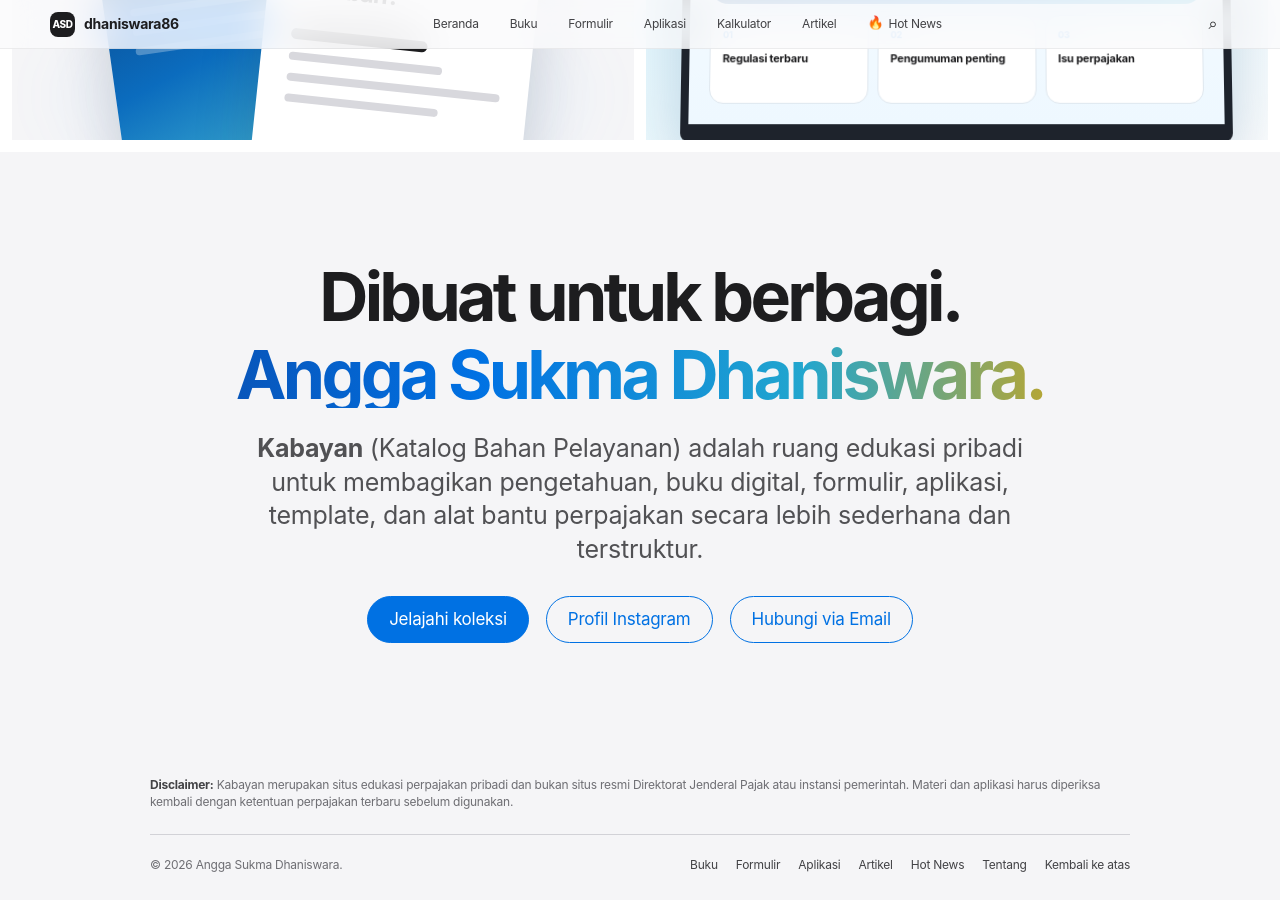
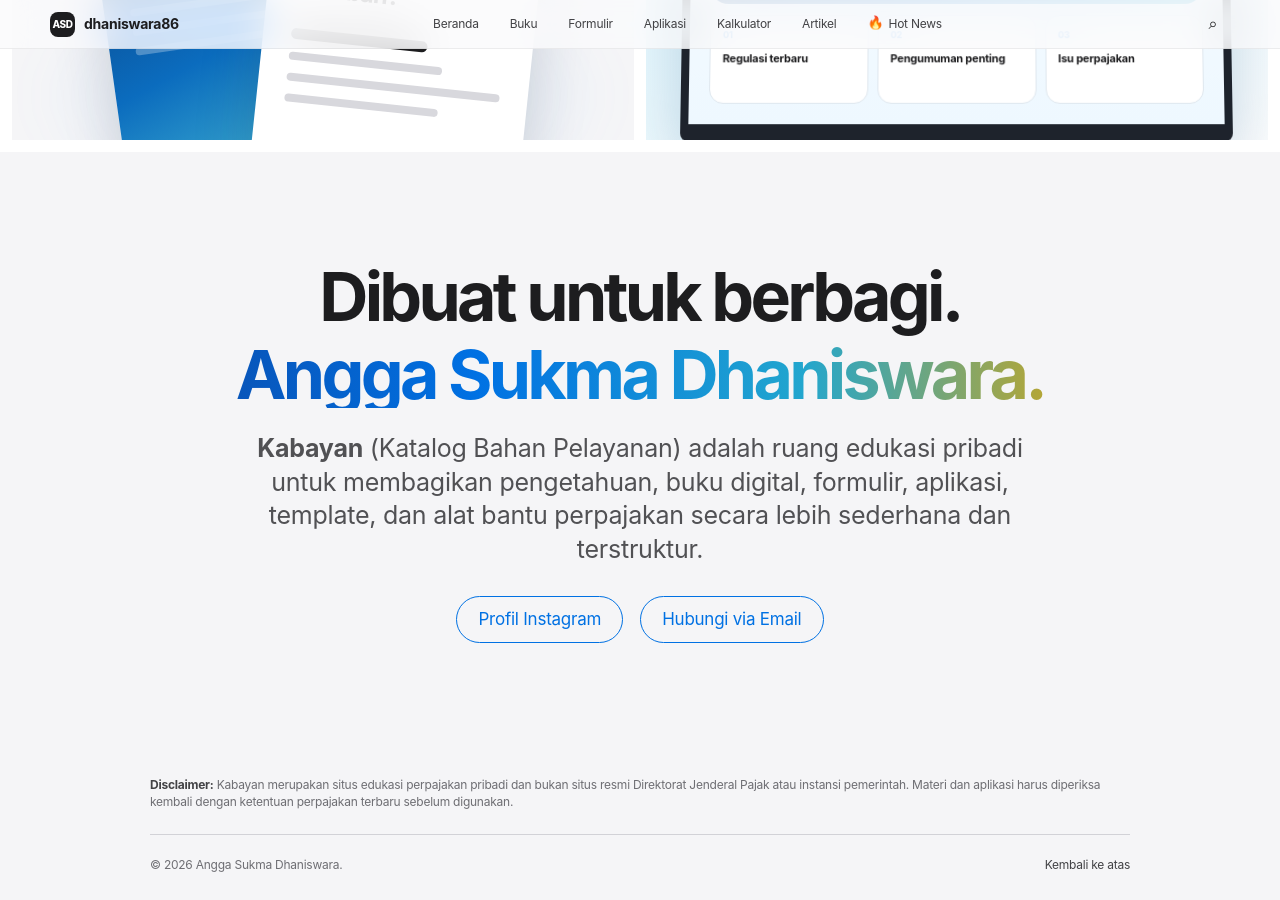
Before and after one commit to dhaniswara86/dhaniswara86.github.io, a Jekyll site: the page index.html, which Jekyll copies as it is, in a window 1280 px wide and 900 px high, scrolled down 4017 px. Built offline with Jekyll 4.4.1, drawn with Linux system fonts in a browser that asks for light colours.

Commit message:
Remove multiple links from footer in index.html
Removed links to 'Jelajahi koleksi', 'Buku', 'Formulir', 'Aplikasi', 'Artikel', 'Hot News', and 'Tentang' from the footer.

```diff
--- a/index.html
+++ b/index.html
@@ -3180,9 +3180,6 @@ body.mega-menu-open {
           dan alat bantu perpajakan secara lebih sederhana dan terstruktur.
         </p>
 <div class="section-actions">
-<a class="button button-primary" href="buku.html">
-            Jelajahi koleksi
-          </a>
 <a class="button button-outline" href="https://www.instagram.com/dhaniswara86/" rel="noopener noreferrer" target="_blank">
             Profil Instagram
           </a>
@@ -3207,11 +3204,6 @@ body.mega-menu-open {
         Angga Sukma Dhaniswara.
       </p>
 <div class="footer-links">
-<a href="buku.html">Buku</a>
-<a href="formulir.html">Formulir</a>
-<a href="aplikasi.html">Aplikasi</a>
-<a href="artikel.html">Artikel</a><a href="hot-news.html">Hot News</a>
-<a href="#tentang">Tentang</a>
 <a href="#top">Kembali ke atas</a>
 </div>
 </div>
```
